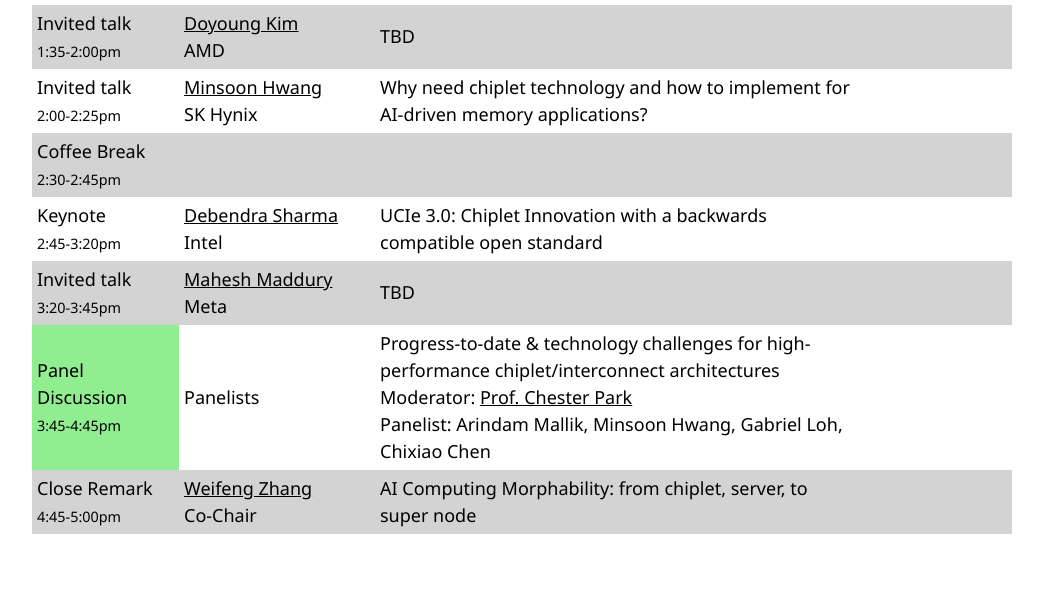
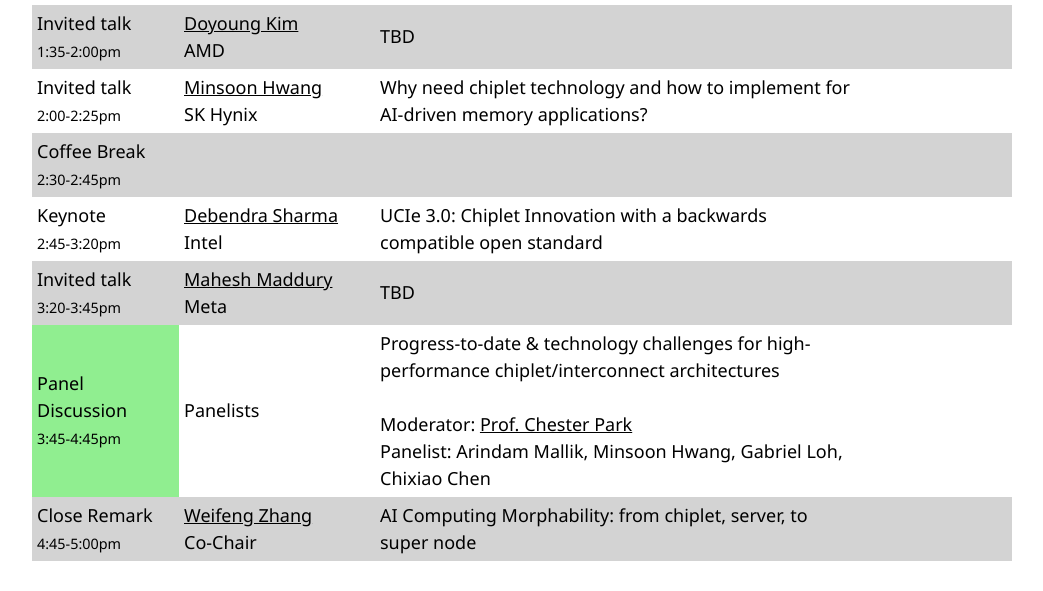
Before and after one commit to hipchips/micro2025, a plain HTML site: page index.html in a window 1280 px wide. Shown: the part 7298-7889 px from the top of the page, without its empty margins (118-1161 px from the left). Drawn offline with nearby package versions, Linux system fonts and the light colour scheme.

Commit message:
Update index.html
Updated

```diff
--- a/index.html
+++ b/index.html
@@ -439,7 +439,7 @@
 	 	<tr style="vertical-align:middle">
 			<td align="left" style="background-color:lightgreen">Panel Discussion <br><small>3:45-4:45pm </small> </td>
 			<td align="left"> Panelists <br> </td>
-			<td align="left"> Progress-to-date & technology challenges for high-performance chiplet/interconnect architectures <br> Moderator: <a href="#org-chester"> Prof. Chester Park</a> <br> Panelist: Arindam Mallik, Minsoon Hwang, Gabriel Loh, Chixiao Chen
+			<td align="left"> Progress-to-date & technology challenges for high-performance chiplet/interconnect architectures <br><br> Moderator: <a href="#org-chester"> Prof. Chester Park</a> <br> Panelist: Arindam Mallik, Minsoon Hwang, Gabriel Loh, Chixiao Chen
 			</td>
 			<td align="center"> <!-- a href=""> Slides </a --> <br>
 			</td>
```
